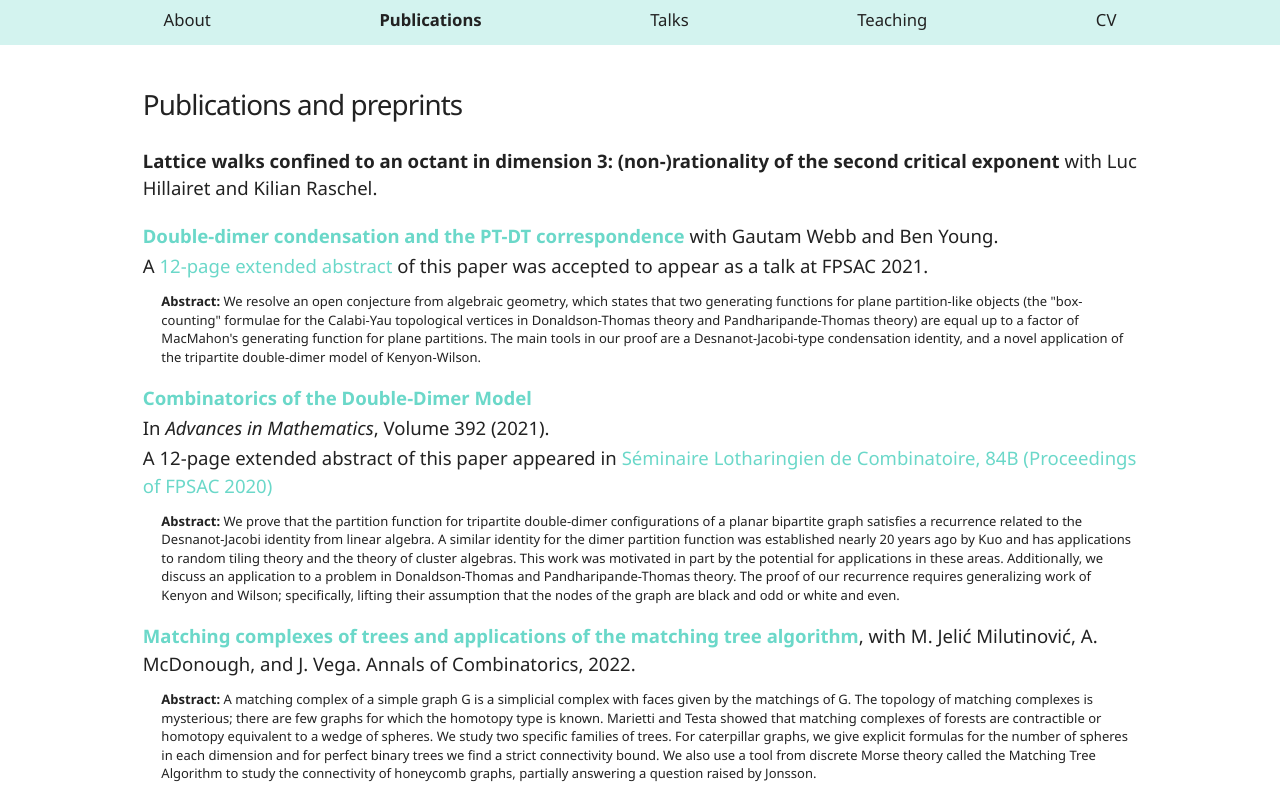
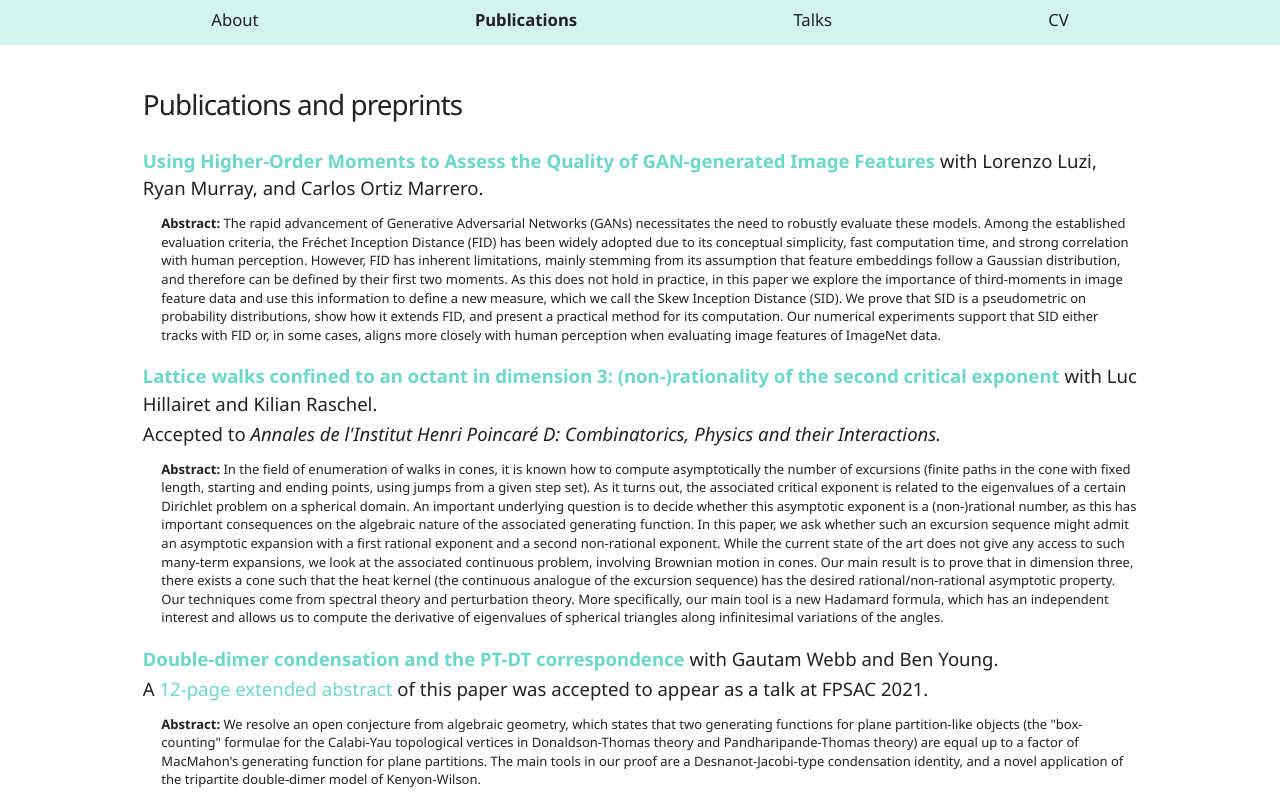
Before and after one commit to hjenne/hjenne.github.io, a plain HTML site: page publications.html in a window 1280 px wide. Shown: the top 798 px of the page. Drawn offline with Linux system fonts and the light colour scheme.

Commit message:
nov 2023 update

```diff
--- a/publications.html
+++ b/publications.html
@@ -15,9 +15,9 @@
 
     <div class="nav">
                 <div class="off"><a href="index.html">About</a></div>
-                <div class="on"><a href="publications.html">Publications</a></div>
+               <div class="on"><a href="publications.html">Publications</a></div>
                  <div class="off"><a href="seminar.html">Talks</a></div>
-                <div class="off"><a href="teaching.html">Teaching</a></div>
+               <!--  <div class="off"><a href="teaching.html">Teaching</a></div>-->
 <div class="off"> <a href="CV_Jenne.pdf" target="CV_Jenne.pdf">CV</a></div>
 
     </div>
@@ -31,10 +31,54 @@
 
 <div>
       <h4>Publications and preprints</h4>
+
+
+
        <div class="paper">
-      <p class="title"> <b>Lattice walks confined to an octant in dimension 3: (non-)rationality of the second critical exponent</b> with Luc Hillairet and Kilian Raschel.</p>
+      <p class="title">
+		  <a href="https://arxiv.org/abs/2310.20636">
+		  <b>Using Higher-Order Moments to Assess the Quality of GAN-generated Image Features</b> </a> with Lorenzo Luzi, Ryan Murray, and Carlos Ortiz Marrero.</p>
 
-</div>
+
+<div class="abstract">
+          <p><font size="2"><b>Abstract:</b>
+          The rapid advancement of Generative Adversarial Networks (GANs) necessitates the need to robustly evaluate these models.
+          Among the established evaluation criteria, the Fréchet Inception Distance (FID) has been widely adopted due to its conceptual simplicity,
+          fast computation time, and strong correlation with human perception. However, FID has inherent limitations, mainly stemming from its assumption that
+          feature embeddings follow a Gaussian distribution, and therefore can be defined by their first two moments.
+          As this does not hold in practice, in this paper we explore the importance of third-moments in image feature data and
+          use this information to define a new measure, which we call the Skew Inception Distance (SID).
+          We prove that SID is a pseudometric on probability distributions, show how it extends FID, and present a practical method for its computation.
+          Our numerical experiments support that SID either tracks with FID or, in some cases,
+          aligns more closely with human perception when evaluating image features of ImageNet data.
+          </font> </div>
+     </div>
+
+
+
+       <div class="paper">
+      <p class="title">
+		  <a href="https://arxiv.org/abs/2112.03567">
+		  <b>Lattice walks confined to an octant in dimension 3: (non-)rationality of the second critical exponent</b> </a> with Luc Hillairet and Kilian Raschel.</p>
+		  <p>Accepted to <em> Annales de l'Institut Henri Poincaré D: Combinatorics, Physics and their Interactions. </em></p>
+
+
+<div class="abstract">
+          <p><font size="2"><b>Abstract:</b>
+          In the field of enumeration of walks in cones, it is known how to compute asymptotically the number of excursions
+          (finite paths in the cone with fixed length, starting and ending points, using jumps from a given step set).
+          As it turns out, the associated critical exponent is related to the eigenvalues of a certain Dirichlet problem on a spherical domain.
+          An important underlying question is to decide whether this asymptotic exponent is a (non-)rational number, as this has important consequences
+          on the algebraic nature of the associated generating function. In this paper, we ask whether such an excursion sequence might admit an asymptotic
+          expansion with a first rational exponent and a second non-rational exponent. While the current state of the art does not give any access to such many-term expansions,
+          we look at the associated continuous problem, involving Brownian motion in cones. Our main result is to prove that in dimension three, there exists a cone such that the heat kernel
+          (the continuous analogue of the excursion sequence) has the desired rational/non-rational asymptotic property. Our techniques come from spectral theory and perturbation theory.
+          More specifically, our main tool is a new Hadamard formula, which has an independent interest and allows us to compute the derivative of eigenvalues of spherical triangles along infinitesimal variations of the angles.
+          </font> </div>
+     </div>
+
+
+
 
  <div class="paper">
 
@@ -120,10 +164,12 @@ e = [2,(1, 1),(1, 2),(2, 3),(3, 4), . . . ]. In this paper, we explore those imp
 
 </div>
 
+<h5>Conference publications</h5>
 
           <div class="paper">
 		  <p class="title"> <b>Hypergraph Topological Features for Autoencoder-Based Intrusion Detection for Cybersecurity Data</b> with Bill Kay (lead author), S. Aksoy, M. Baird, D. Best, C. Joslyn, C. Potvin, G. Henselman-Petrusek, G. Seppala, S. Young, and E. Purvine. Conference Proceedings of ICML workshop on Machine Learning for Cybersecurity, 2022.</p>
 	 </p>
+
 </div>
 </div> </div> </div>
 
```
Also changed, not shown: index.html (+6 -4 lines), seminar.html (+2 -2 lines), 2 other files.
